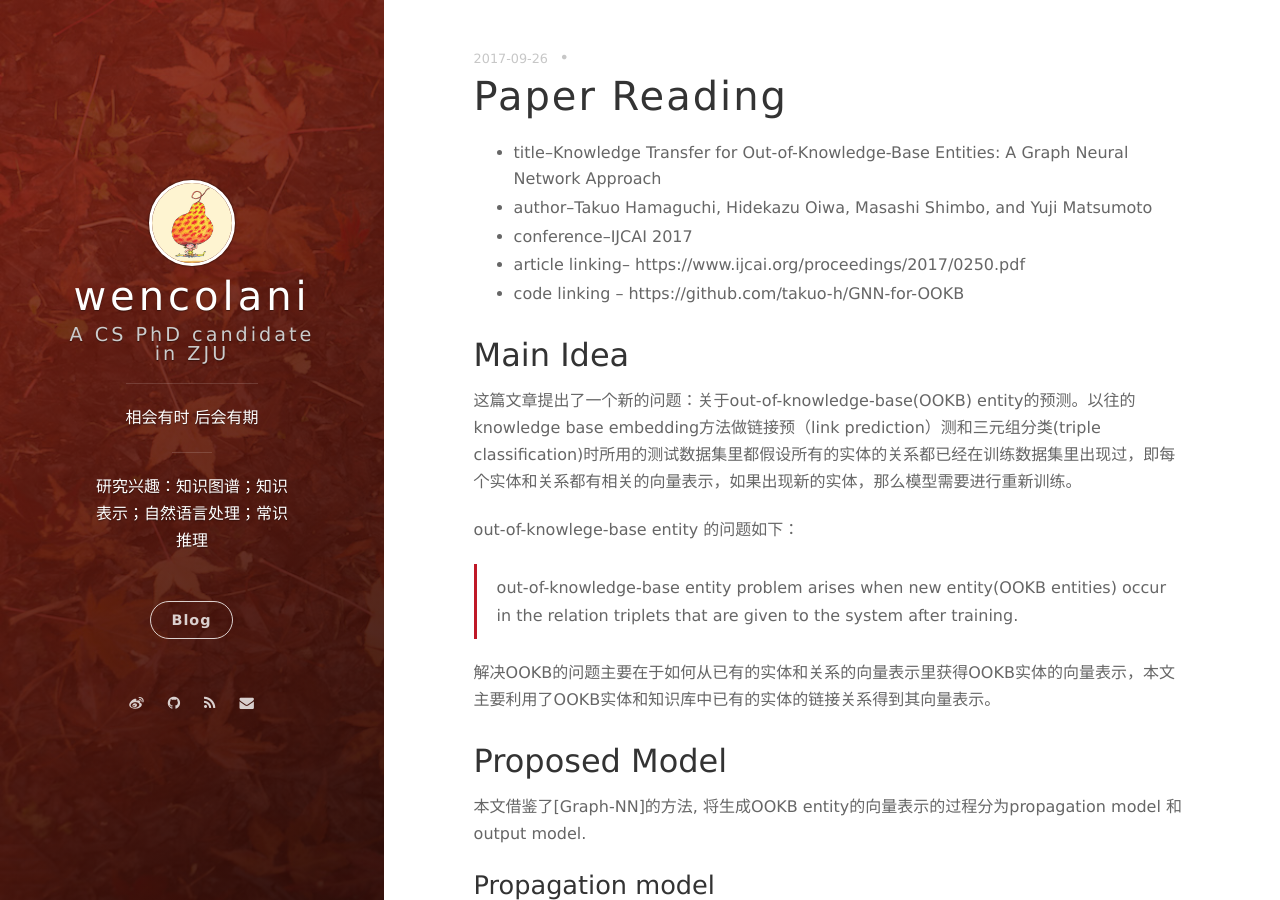
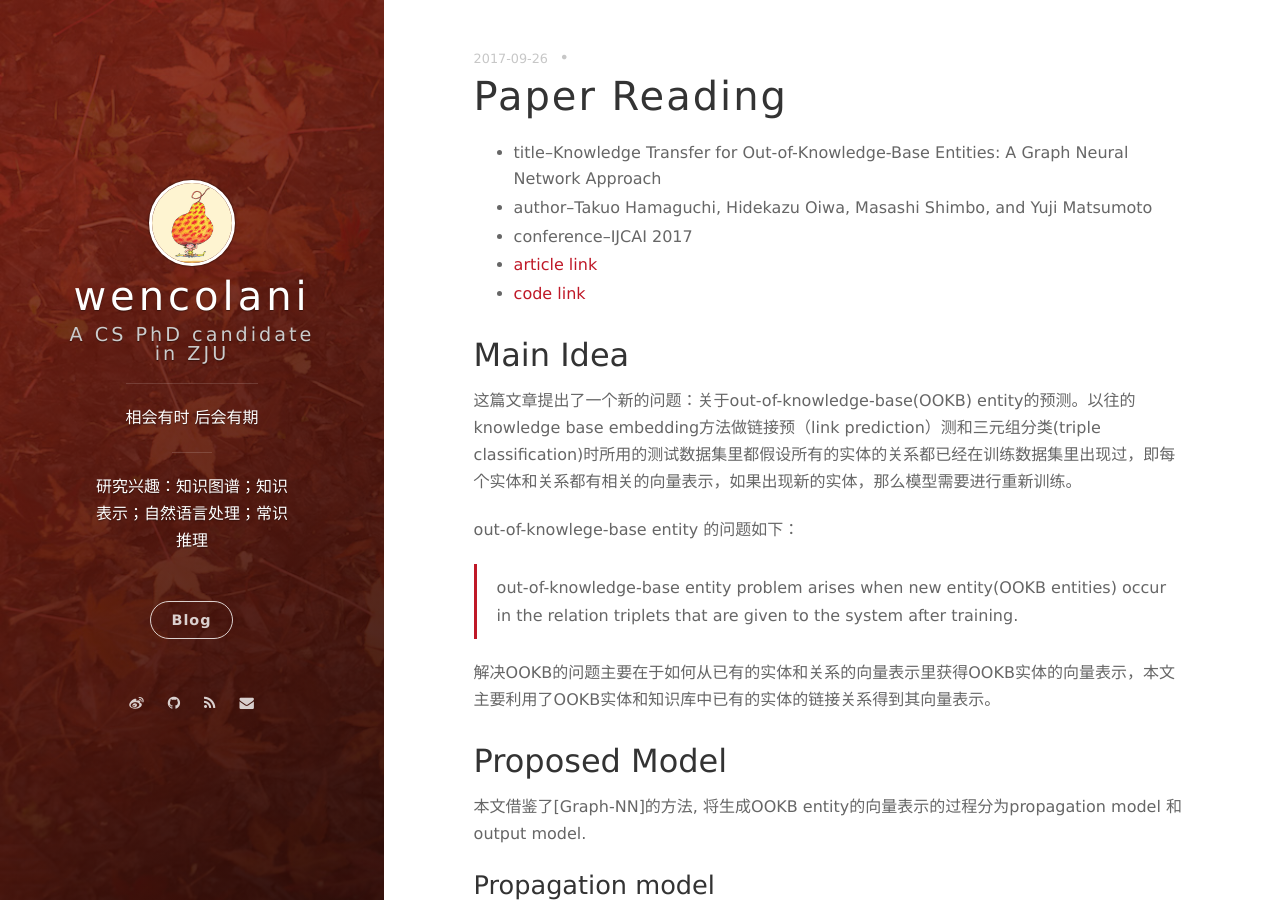
Before and after one commit to wencolani/wencolani.github.io, a Jekyll site: the page built from _posts/2017-09-26-PaperReading.markdown, in a window 1280 px wide and 900 px high. Built offline with Jekyll 4.4.1, drawn with Linux system fonts in a browser that asks for light colours; nearby versions of some CDN libraries.

Commit message:
add one paper reading

```diff
--- a/_posts/2017-09-26-PaperReading.markdown
+++ b/_posts/2017-09-26-PaperReading.markdown
@@ -7,8 +7,8 @@ date: 2017-09-26 15:32:24.000000000 +09:00
 * title--Knowledge Transfer for Out-of-Knowledge-Base Entities: A Graph Neural Network Approach
 * author--Takuo Hamaguchi, Hidekazu Oiwa, Masashi Shimbo, and Yuji Matsumoto
 * conference--IJCAI 2017
-* article linking-- https://www.ijcai.org/proceedings/2017/0250.pdf
-* code linking -- https://github.com/takuo-h/GNN-for-OOKB
+* [article link](https://www.ijcai.org/proceedings/2017/0250.pdf)
+* [code link](https://github.com/takuo-h/GNN-for-OOKB)
 
 ## Main Idea
 
```
